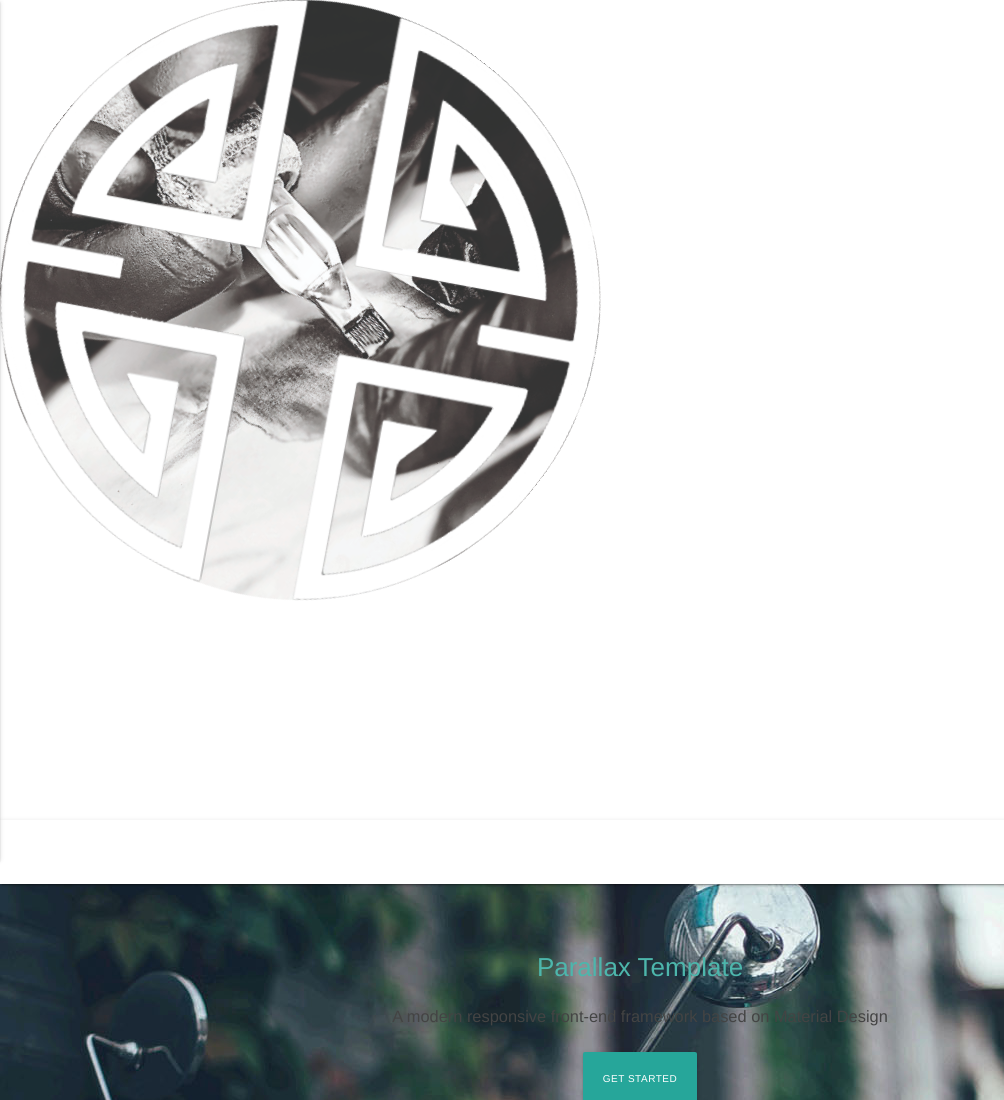
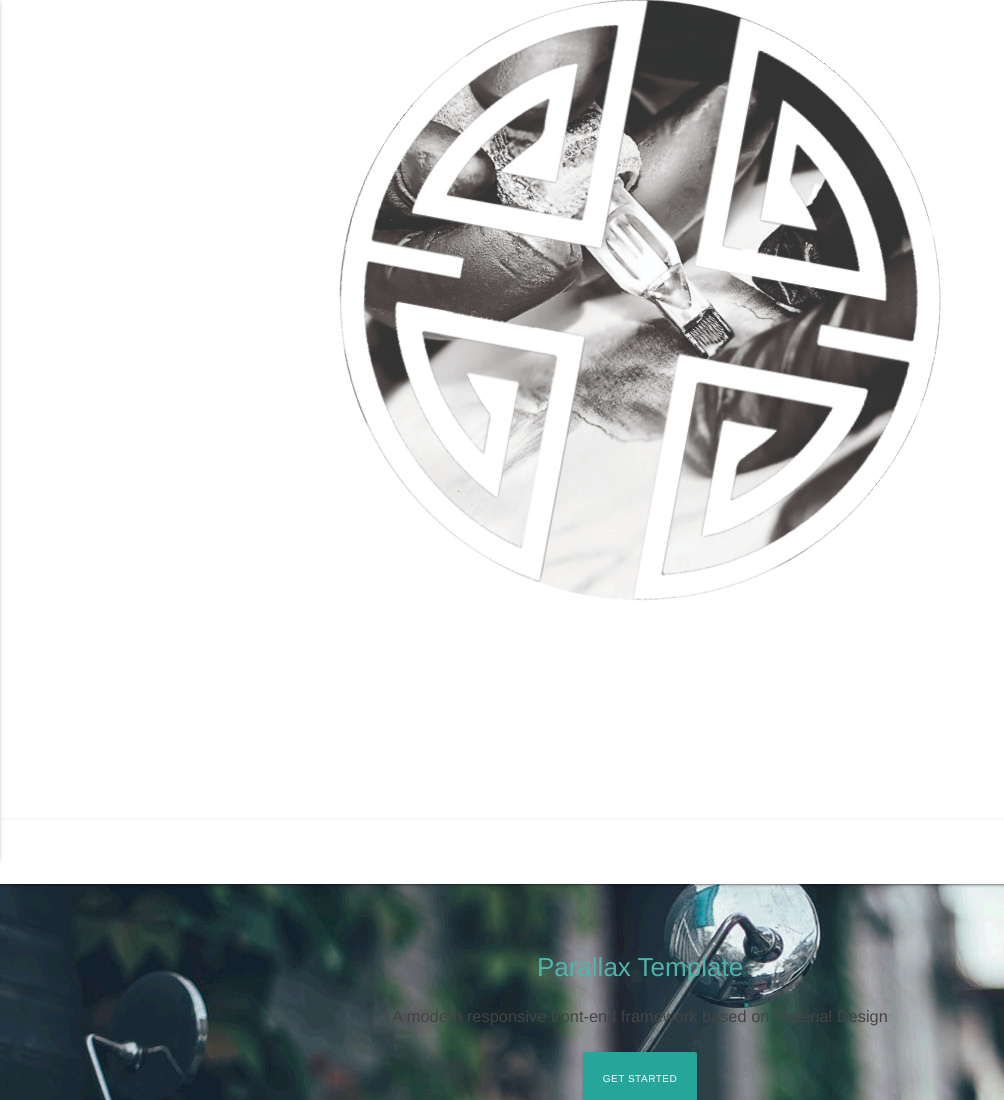
Before and after one commit to tabuz/perpetual-art, a plain HTML site: page app/index.html in a window 1280 px wide. Shown: the top 1100 px of the page, without its empty margins (0-1004 px from the left). Drawn offline with nearby package versions, Linux system fonts and the light colour scheme.

Commit message:
Switch hero to use flexbox, hero styling

```diff
--- a/app/assets/js/scripts.js
+++ b/app/assets/js/scripts.js
@@ -14,7 +14,7 @@
 
   	function setHeroSize() {
     	var browserHeight = jQuery(window).height()
-    	$('.hero-wrapper').css('height', browserHeight);
+    	$('.hero-wrapper').css('height', browserHeight - 100px);
     	$('.hero').css('height', 0.75 * browserHeight);
     	$('.hero').css('width', 0.75 * browserHeight);
     	//$('.hero').css('left', '150px');
--- a/src/js/scripts.js
+++ b/src/js/scripts.js
@@ -6,7 +6,7 @@
 
   	function setHeroSize() {
     	var browserHeight = jQuery(window).height()
-    	$('.hero-wrapper').css('height', browserHeight);
+    	$('.hero-wrapper').css('height', browserHeight - 100px);
     	$('.hero').css('height', 0.75 * browserHeight);
     	$('.hero').css('width', 0.75 * browserHeight);
     	//$('.hero').css('left', '150px');
--- a/src/scss/partials/_hero.scss
+++ b/src/scss/partials/_hero.scss
@@ -2,7 +2,11 @@
 	width:100%;
 }
 .hero-container {
-	position: relative;
+	padding: auto 0;
+	display: flex;
+	flex-direction: row;
+	justify-content: center;
+	align-items: center;
 }
 
 .hero {
@@ -16,12 +20,12 @@
 	width: 950px;
 	height: 950px;
 	border-radius: 50%;
-	position: absolute;
 
+	@media #{$medium-and-down} {
+    	max-width: 250px;
+    	max-height: 250px;
+  	}
 	&.mask {
-		position: absolute;
-		top: 0;
-		left: 0;
 		z-index: 10;
 		background-image: url('/assets/img/hero-mask.png');
 		animation-name: rotateRight;
```
Also changed, not shown: app/assets/css/style.css, app/assets/css/style.min.css.
